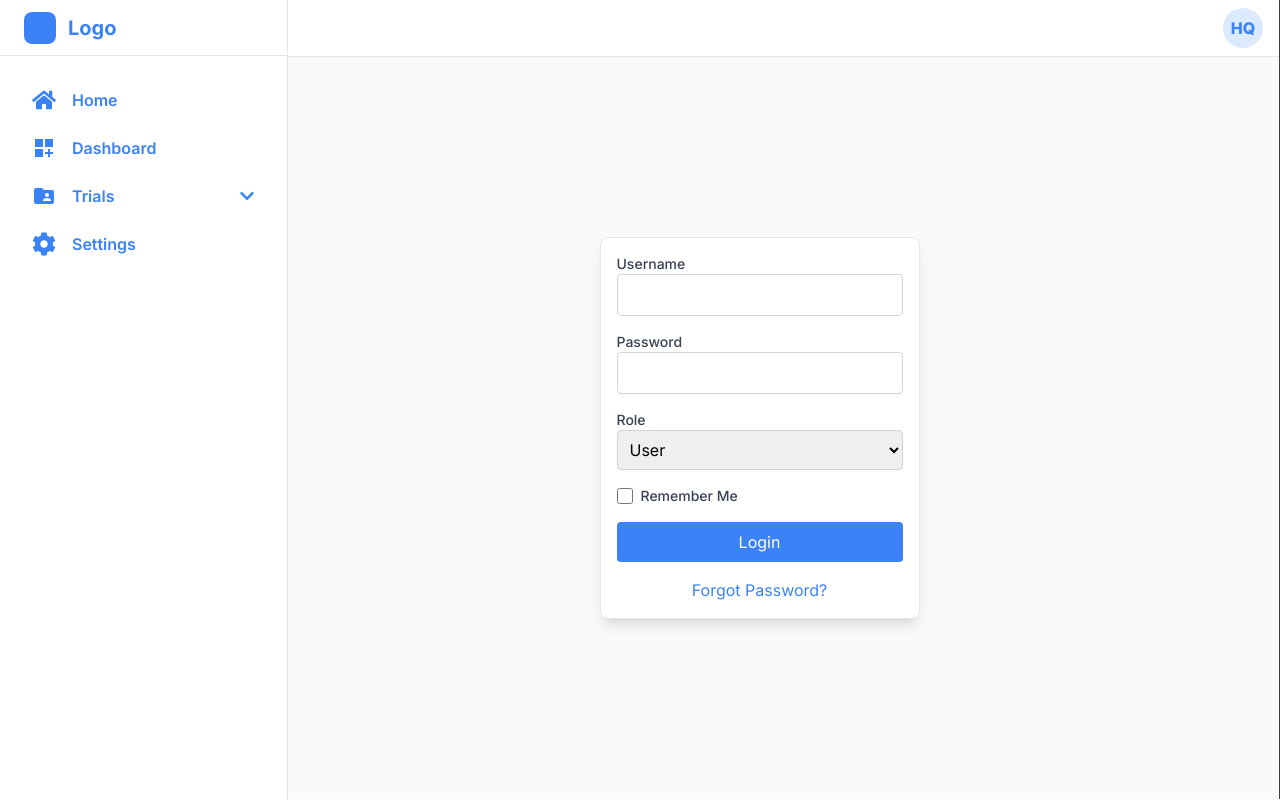
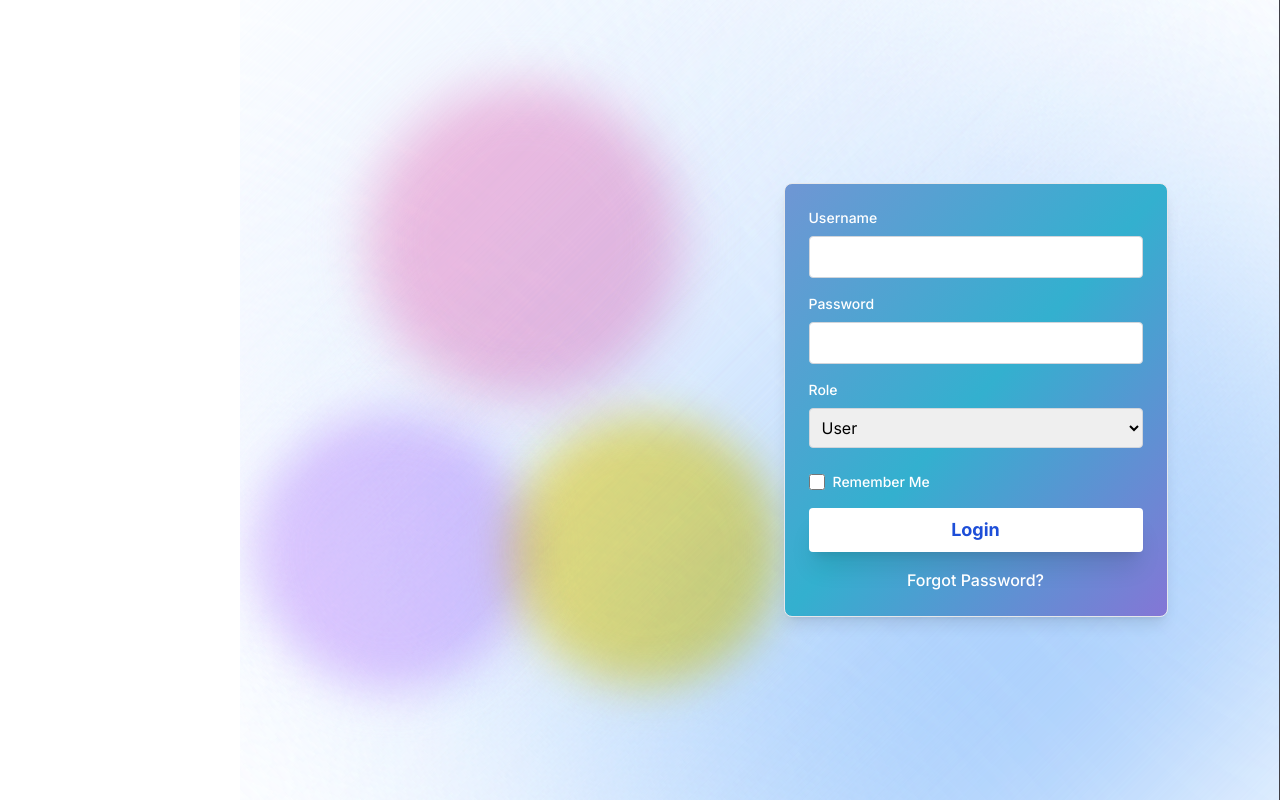
Before and after one commit to marcbrown2024/stratrak, a Next.js app: page /login in a window 1280 px wide. Built offline with nearby package versions, Linux system fonts and the light colour scheme.

Commit message:
worked on the login page

```diff
--- a/app/login/page.tsx
+++ b/app/login/page.tsx
@@ -4,12 +4,14 @@
 import React, { useState } from "react";
 import { useRouter } from "next/navigation";
 
+// custom components
+
 const Page = () => {
   const [username, setUsername] = useState("");
   const [password, setPassword] = useState("");
-  const [role, setRole] = useState("user"); // Default role
+  const [role, setRole] = useState("user");
   const [rememberMe, setRememberMe] = useState(false);
-  const [userId, setUserId] = useState(""); // State for User ID
+  const [userId, setUserId] = useState("");
   const [error, setError] = useState<string | null>(null);
   const router = useRouter();
 
@@ -20,16 +22,29 @@ const Page = () => {
   };
 
   return (
-    <div className="relative h-full w-full flex items-center justify-center">
+    <div className="relative h-screen w-full flex items-center justify-center overflow-hidden">
+      <div className="absolute left-0 h-full w-full flex items-center rotate-45 z-0">
+        <div className="h-full w-1/5 bg-blue-50 blur-[150px]"></div>
+        <div className="h-full w-1/5 bg-blue-100 blur-[150px]"></div>
+        <div className="h-full w-1/5 bg-blue-100 blur-[150px]"></div>
+        <div className="h-full w-1/5 bg-blue-200 blur-[150px]"></div>
+        <div className="h-full w-1/5 bg-blue-300 blur-[150px]"></div>
+        <div className="h-full w-1/5 bg-blue-400 blur-[150px]"></div>
+      </div>
+      <div className="relative w-full max-w-lg">
+        <div className="absolute top-0 -left-4 w-72 h-72 bg-purple-300 rounded-full mix-blend-multiply filter blur-xl opacity-70 animate-blob"></div>
+        <div className="absolute top-0 -right-4 w-72 h-72 bg-yellow-300 rounded-full mix-blend-multiply filter blur-xl opacity-70 animate-blob animation-delay-2000"></div>
+        <div className="absolute -bottom-8 left-20 w-72 h-72 bg-pink-300 rounded-full mix-blend-multiply filter blur-xl opacity-70 animate-blob animation-delay-4000"></div>
+      </div>
       <form
         onSubmit={handleSubmit}
-        className="space-y-4 p-4 border rounded-lg shadow-lg bg-white w-80"
+        className="w-96 space-y-4 bg-gradient-to-tl from-[#8476d6] via-[#33b0cf] to-[#6f96d4] p-6 mr-20 border rounded-lg shadow-lg z-10"
       >
         {error && <p className="text-red-500">{error}</p>}
-        <div>
+        <div className="space-y-2">
           <label
             htmlFor="username"
-            className="block text-sm font-medium text-gray-700"
+            className="block text-sm font-medium text-white"
           >
             Username
           </label>
@@ -42,10 +57,10 @@ const Page = () => {
             required
           />
         </div>
-        <div>
+        <div className="space-y-2">
           <label
             htmlFor="password"
-            className="block text-sm font-medium text-gray-700"
+            className="block text-sm font-medium text-white"
           >
             Password
           </label>
@@ -58,10 +73,10 @@ const Page = () => {
             required
           />
         </div>
-        <div>
+        <div className="space-y-2">
           <label
             htmlFor="role"
-            className="block text-sm font-medium text-gray-700"
+            className="block text-sm font-medium text-white"
           >
             Role
           </label>
@@ -76,10 +91,10 @@ const Page = () => {
           </select>
         </div>
         {role === "admin" && (
-          <div>
+          <div className="space-y-2">
             <label
               htmlFor="userId"
-              className="block text-sm font-medium text-gray-700"
+              className="block text-sm font-medium text-white"
             >
               User ID
             </label>
@@ -93,7 +108,7 @@ const Page = () => {
             />
           </div>
         )}
-        <div className="flex items-center space-x-2">
+        <div className="flex items-center space-x-2 pt-2">
           <input
             type="checkbox"
             id="rememberMe"
@@ -103,19 +118,22 @@ const Page = () => {
           />
           <label
             htmlFor="rememberMe"
-            className="text-sm font-medium text-gray-700"
+            className="text-sm font-medium text-white"
           >
             Remember Me
           </label>
         </div>
         <button
           type="submit"
-          className="bg-blue-500 text-white py-2 px-4 rounded w-full"
+          className="w-full text-lg text-blue-700 font-bold bg-white px-4 py-2 rounded shadow-xl"
         >
           Login
         </button>
         <div className="text-center">
-          <a href="/forgot-password" className="text-blue-500 hover:underline">
+          <a
+            href="/forgot-password"
+            className="text-white font-medium hover:underline"
+          >
             Forgot Password?
           </a>
         </div>
--- a/app/trials/[trialId]/logs/create/page.tsx
+++ b/app/trials/[trialId]/logs/create/page.tsx
@@ -89,7 +89,7 @@ const CreateLog = ({params}: params) => {
       setTrial(response.data)
       setLoading(false)
     })
-  }, [])
+  }, [trialId])
 
   return (
     <div className="h-full flex flex-col w-[70%] mx-auto justify-start gap-5 px-20">
--- a/components/Alert.tsx
+++ b/components/Alert.tsx
@@ -15,7 +15,7 @@ const Alert = () => {
     setTimeout(() => {
       closeAlert()
     }, 5000)
-  }, [showAlert])
+  }, [showAlert, closeAlert])
 
   return (
     <AnimatePresence>
--- a/components/PageWrapper.tsx
+++ b/components/PageWrapper.tsx
@@ -1,7 +1,15 @@
+"use client";
+
+// react/nextjs components
 import { ReactNode } from "react";
+import { usePathname } from "next/navigation";
 
 const PageWrapper = ({ children }: { children: ReactNode }) => {
-  return (
+  const pathname = usePathname();
+
+  return pathname === "/login" ? (
+    <>{children}</>
+  ) : (
     <div className="md:h-[calc(100vh-58px)] flex flex-col bg-zinc-50 flex-grow py-20">
       {children}
     </div>
--- a/components/navLayout/Header/Header.tsx
+++ b/components/navLayout/Header/Header.tsx
@@ -3,7 +3,7 @@
 // react/nextjs components
 import React, { useEffect } from "react";
 import Link from "next/link";
-import { useSelectedLayoutSegment } from "next/navigation";
+import { usePathname, useSelectedLayoutSegment } from "next/navigation";
 
 // custom hooks
 import UseScroll from "@/hooks/UseScroll";
@@ -13,6 +13,7 @@ import { useModalStore } from "@/store/DropDownModalStore";
 
 const Header = () => {
   const scrolled = UseScroll(5);
+  const pathname = usePathname();
   const selectedLayout = useSelectedLayoutSegment();
   const { toggleModal, closeModal } = useModalStore();
 
@@ -27,7 +28,11 @@ const Header = () => {
     return () => {
       document.removeEventListener("click", closePopupsOnOutsideClick);
     };
-  }, []);
+  }, [closeModal]);
+
+  if (pathname === "/login") {
+    return null;
+  }
 
   return (
     <div
--- a/components/navLayout/SideMenu/Sidebar.tsx
+++ b/components/navLayout/SideMenu/Sidebar.tsx
@@ -3,6 +3,7 @@
 // react/nextjs components
 import React from "react";
 import Link from "next/link";
+import { usePathname } from "next/navigation";
 
 import { SIDENAV_ITEMS } from "@/constants";
 
@@ -10,6 +11,11 @@ import { SIDENAV_ITEMS } from "@/constants";
 import MenuItem from "./MenuItem";
 
 const Sidebar = () => {
+  const pathname = usePathname();
+
+  if (pathname === "/login") {
+    return null;
+  }
   return (
     <div className="fixed md:w-72 hidden md:flex flex-1 bg-white h-full border-r border-zinc-200 z-50">
       <div className="w-full flex flex-col space-y-6">
@@ -18,7 +24,9 @@ const Sidebar = () => {
           className="h-14 w-full flex flex-row items-center justify-center md:justify-start space-x-3 md:px-6 border-b border-zinc-200"
         >
           <span className="h-8 w-8 bg-blue-500 rounded-lg" />
-          <span className="md:flex hidden text-xl text-blue-500 font-bold">Logo</span>
+          <span className="md:flex hidden text-xl text-blue-500 font-bold">
+            Logo
+          </span>
         </Link>
 
         <div className="flex flex-col space-y-2 md:px-6">
--- a/package.json
+++ b/package.json
@@ -15,12 +15,13 @@
     "@mui/x-data-grid": "^7.14.0",
     "firebase": "^10.13.0",
     "framer-motion": "^11.3.31",
-    "next": "14.2.7",
+    "next": "^14.2.7",
     "react": "^18",
     "react-dom": "^18",
     "react-hook-form": "^7.53.0",
     "react-icons": "^5.3.0",
     "react-loader-spinner": "^6.1.6",
+    "tailwind-clip-path": "^1.0.0",
     "zustand": "^4.5.5"
   },
   "devDependencies": {
--- a/styles/globals.css
+++ b/styles/globals.css
@@ -1,6 +1,15 @@
 @tailwind base;
 @tailwind components;
 @tailwind utilities;
+
+@layer utilities {
+  .animation-delay-2000 {
+    animation-delay: 2s;
+  }
+  .animation-delay-4000 {
+    animation-delay: 4s;
+  }
+}
 
 html {
   padding: 0;
--- a/tailwind.config.ts
+++ b/tailwind.config.ts
@@ -13,6 +13,25 @@ const config: Config = {
         "gradient-conic":
           "conic-gradient(from 180deg at 50% 50%, var(--tw-gradient-stops))",
       },
+      animation: {
+        blob: "blob 7s infinite",
+      },
+      keyframes: {
+        blob: {
+          "0%": {
+            transform: "translate(0px, 0px) scale(1)",
+          },
+          "33%": {
+            transform: "translate(30px, -50px) scale(1.1)",
+          },
+          "66%": {
+            transform: "translate(-20px, 20px) scale(0.9)",
+          },
+          "100%": {
+            transform: "tranlate(0px, 0px) scale(1)",
+          },
+        },
+      },
     },
   },
   plugins: [],
```
Also changed, not shown: 1 other file (tests, documents, lock files or other folders).
